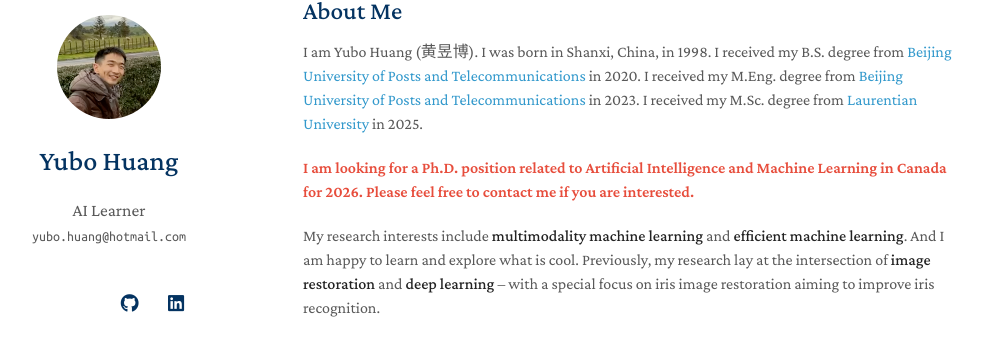
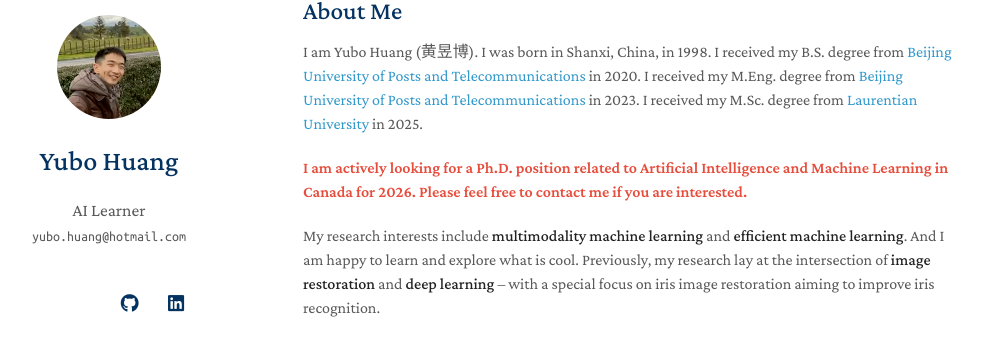
Before and after one commit to yubohuangai/charlton, a Jekyll site: the page built from index.md, in a window 1280 px wide. Shown: the part 69-412 px from the top of the page, without its empty margins (167-1150 px from the left). Built offline with Jekyll 4.4.1, drawn with Linux system fonts in a browser that asks for light colours; nearby versions of some CDN libraries; a style sheet for code colours, icons or effects is not loaded; our own code applies the rules of GitHub Pages for plain Markdown files.

Commit message:
update about

```diff
--- a/index.md
+++ b/index.md
@@ -8,7 +8,7 @@ I am Yubo Huang (黄昱博). I was born in Shanxi, China, in 1998. I received my
 
 [//]: # (advised by Prof. [Zhaofeng He]&#40;https://scholar.google.ca/citations?user=JUz2KfAAAAAJ&hl=en&oi=sra&#41;, Prof. [Peipei Li]&#40;https://scholar.google.com/citations?user=A0khpKYAAAAJ&hl=en&#41;, and Prof. [Liuyu Xiang]&#40;https://scholar.google.ca/citations?hl=en&user=Ve82AEsAAAAJ&view_op=list_works&sortby=pubdate&#41;.)
 
-<strong style="color:#e74d3c; font-weight:600"><strong style="color:#e74d3c; font-weight:600"> I am looking for a Ph.D. position related to Artificial Intelligence and Machine Learning in Canada for 2026. Please feel free to contact me if you are interested.</strong></strong>
+<strong style="color:#e74d3c; font-weight:600"><strong style="color:#e74d3c; font-weight:600"> I am actively looking for a Ph.D. position related to Artificial Intelligence and Machine Learning in Canada for 2026. Please feel free to contact me if you are interested.</strong></strong>
 
 My research interests include **multimodality machine learning** and **efficient machine learning**. And I am happy to learn and explore what is cool. Previously, my research lay at the intersection of **image restoration** and **deep learning** -- with a special focus on iris image restoration aiming to improve iris recognition.
 
```
